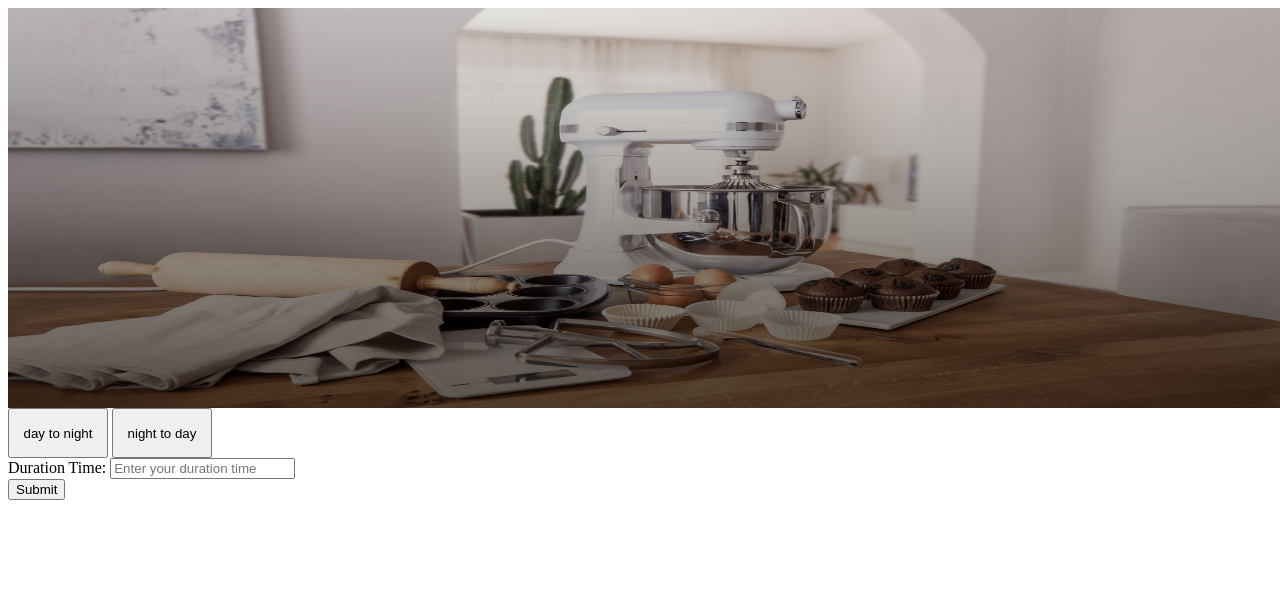
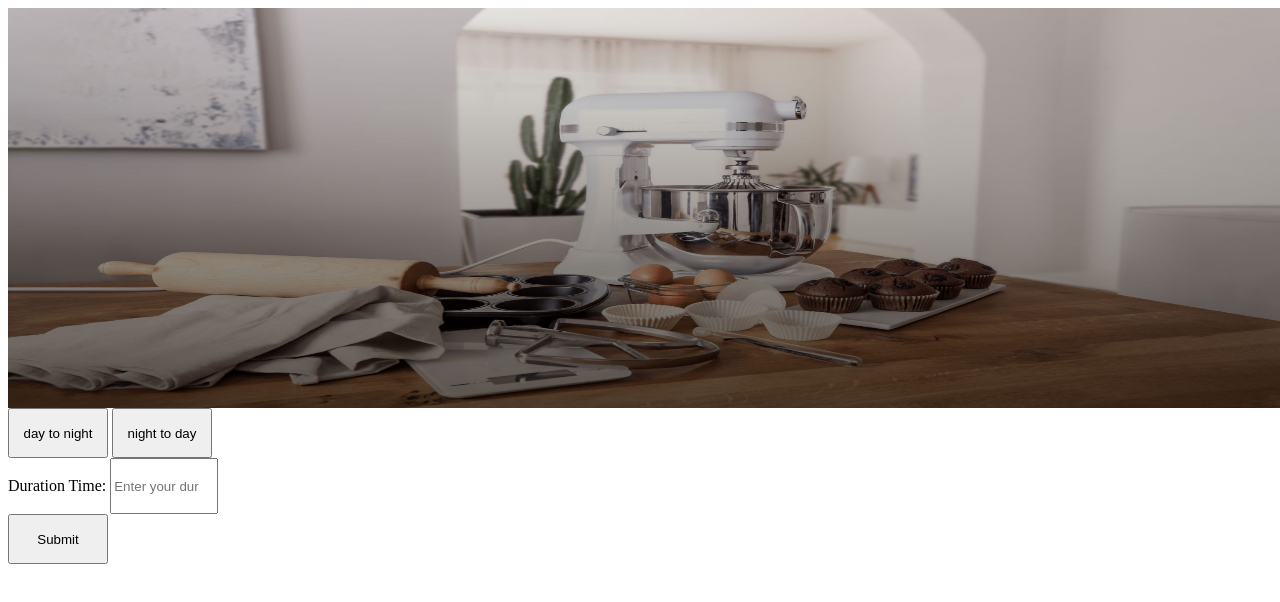
Before and after one commit to toanlehcm/learning_fabricjs, a website: page index.html in a window 1280 px wide. Drawn offline with Linux system fonts and the light colour scheme.

Commit message:
- Reset input form.

```diff
--- a/index.html
+++ b/index.html
@@ -20,12 +20,13 @@
     <form action="index.html" method="post" id="time_of_date" onsubmit="return validateFormTime(event)">
       <div class="field">
         <label for="name">Duration Time:</label>
-        <input type="number" id="duration_time" name="duration_time" placeholder="Enter your duration time" />
+        <input type="number" id="duration_time" name="duration_time" placeholder="Enter your duration time"
+          style="width: 100px; height: 50px" />
         <small id="alert_msg"></small>
       </div>
 
       <div class="field">
-        <button type="submit" class="full">Submit</button>
+        <button type="submit" class="full" style="width: 100px; height: 50px">Submit</button>
       </div>
     </form>
   </div>
--- a/js/main.js
+++ b/js/main.js
@@ -130,6 +130,8 @@ function validateFormTime(event) {
 
   // validate the form
   hasValue(formTimeOfDay.elements["duration_time"], VALID_EMPTY, VALID_SUCCESS);
+
+  formTimeOfDay.reset();
 }
 
 window.onload = function init() {
```
